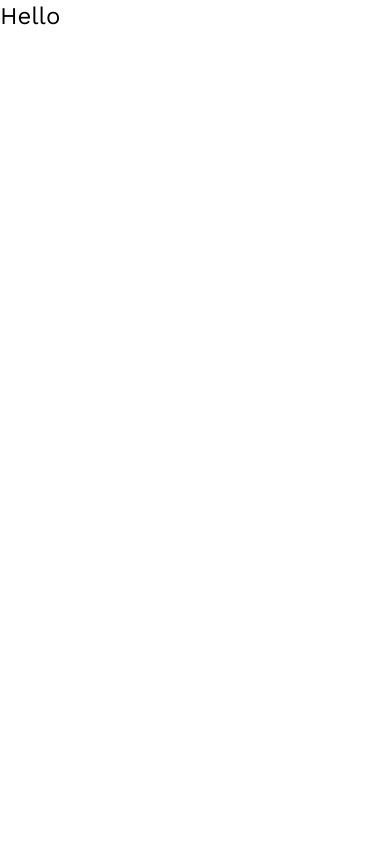
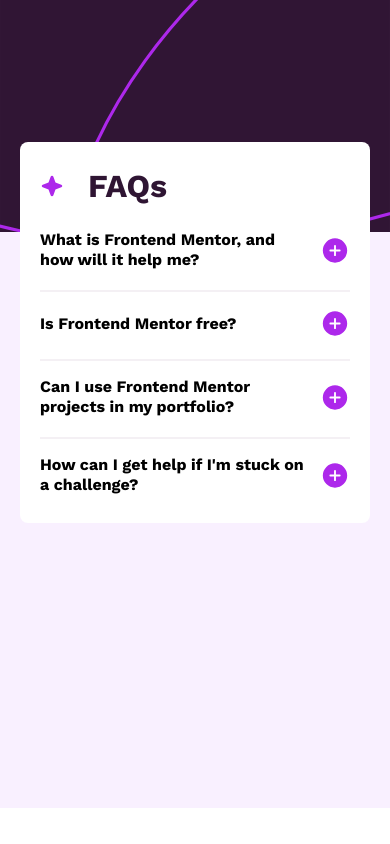
Before and after one commit to rafaelrendonx/faq-accordion, a React (Vite) app: page / in a window 390 px wide. Built offline with nearby package versions, Linux system fonts and the light colour scheme.

Commit message:
Mobile design terminado

```diff
--- a/src/App.jsx
+++ b/src/App.jsx
@@ -1,11 +1,46 @@
+import { Content } from './components'
 
+import { data } from './data'
+
+import bgMobile from '../assets/images/background-pattern-mobile.svg'
+import iconStar from '../assets/images/icon-star.svg'
 
 function App() {
 
+
+
+
   return (
-    <>
-      <h1 className="text-2xl font-work-sans">Hello</h1>
-    </>
+    <div className='static'>
+      <div className='w-275 h-[14.5rem]'>
+        <img src={bgMobile} alt="mobile image" className='h-full w-full object-cover' />
+      </div>
+      <div className="bg-custom-light-pink h-[36rem]">
+      </div>
+
+      <div className='absolute top-[7.65rem] bg-custom-white m-5 rounded-lg'>
+
+        <div className='container rounded-b-lg font-work-sans last:pb-2'>
+
+          <div className='flex flex-row items-center justify-start p-5'>
+            <img src={iconStar} alt="icon star image" className='size-6' />
+            <h1 className='text-custom-dark-purple text-[2rem] font-bold pl-6'>FAQs</h1>
+          </div>
+
+          <div className=''>
+            {
+              data.map(data => (
+                <>
+                  <Content key={data.id} title={data.title} text={data.text} />
+                </>
+              ))
+            }
+          </div>
+
+        </div>
+      </div>
+
+    </div>
   )
 }
 
--- /dev/null
+++ b/src/components/Content.jsx
@@ -0,0 +1,31 @@
+import { useState } from "react"
+
+import iconMinus from '../../assets/images/icon-minus.svg'
+import iconPlus from '../../assets/images/icon-plus.svg'
+
+export const Content = ({ title, text }) => {
+
+
+    const [isActive, setIsActive] = useState(false)
+
+    const setAccordion = () => {
+        setIsActive(!isActive)
+    }
+
+    return (
+        <>
+            <div className='px-5 pb-5'>
+                <div className='flex flex-row items-center justify-between'>
+                    <h4 className='font-bold leading-tight pr-4'>{title}</h4>
+                    {isActive ?
+                        <img src={iconMinus} alt="minus icon" onClick={setAccordion} /> :
+                        <img src={iconPlus} alt="plus icon" onClick={setAccordion} />}
+                </div>
+                {isActive ? <p className='text-sm text-custom-greyish-purple pt-5 leading-normal'>{text}</p> : ''}
+            </div>
+            <div className='pb-4 px-5 last:hidden'>
+                <hr className='border-custom-greyish-purple-2 border' />
+            </div>
+        </>
+    )
+}
--- /dev/null
+++ b/src/components/index.js
@@ -0,0 +1,2 @@
+
+export * from './Content'
--- /dev/null
+++ b/src/data.js
@@ -0,0 +1,22 @@
+export const data = [
+    {
+        id: 1,
+        title: 'What is Frontend Mentor, and how will it help me?',
+        text: 'Frontend Mentor offers realistic coding challenges to help developers improve their frontend coding skills with projects in HTML, CSS, and JavaScript. It’s suitable for all levels and ideal for portfolio building.'
+    },
+    {
+        id: 2,
+        title: 'Is Frontend Mentor free?',
+        text: 'Frontend Mentor offers realistic coding challenges to help developers improve their frontend coding skills with projects in HTML, CSS, and JavaScript. It’s suitable for all levels and ideal for portfolio building.'
+    },
+    {
+        id: 3,
+        title: 'Can I use Frontend Mentor projects in my portfolio?',
+        text: 'Frontend Mentor offers realistic coding challenges to help developers improve their frontend coding skills with projects in HTML, CSS, and JavaScript. It’s suitable for all levels and ideal for portfolio building.'
+    },
+    {
+        id: 4,
+        title: `How can I get help if I'm stuck on a challenge?`,
+        text: 'Frontend Mentor offers realistic coding challenges to help developers improve their frontend coding skills with projects in HTML, CSS, and JavaScript. It’s suitable for all levels and ideal for portfolio building.'
+    }
+]
--- a/tailwind.config.js
+++ b/tailwind.config.js
@@ -9,6 +9,7 @@
       'custom-white': 'hsl(0, 0%, 100%)',
       'custom-light-pink': 'hsl(275, 100%, 97%)',
       'custom-greyish-purple': 'hsl(292, 16%, 49%)',
+      'custom-greyish-purple-2': 'hsl(292, 16%, 95%)',
       'custom-dark-purple': 'hsl(292, 42%, 14%)',
     },
     fontFamily: {
```
